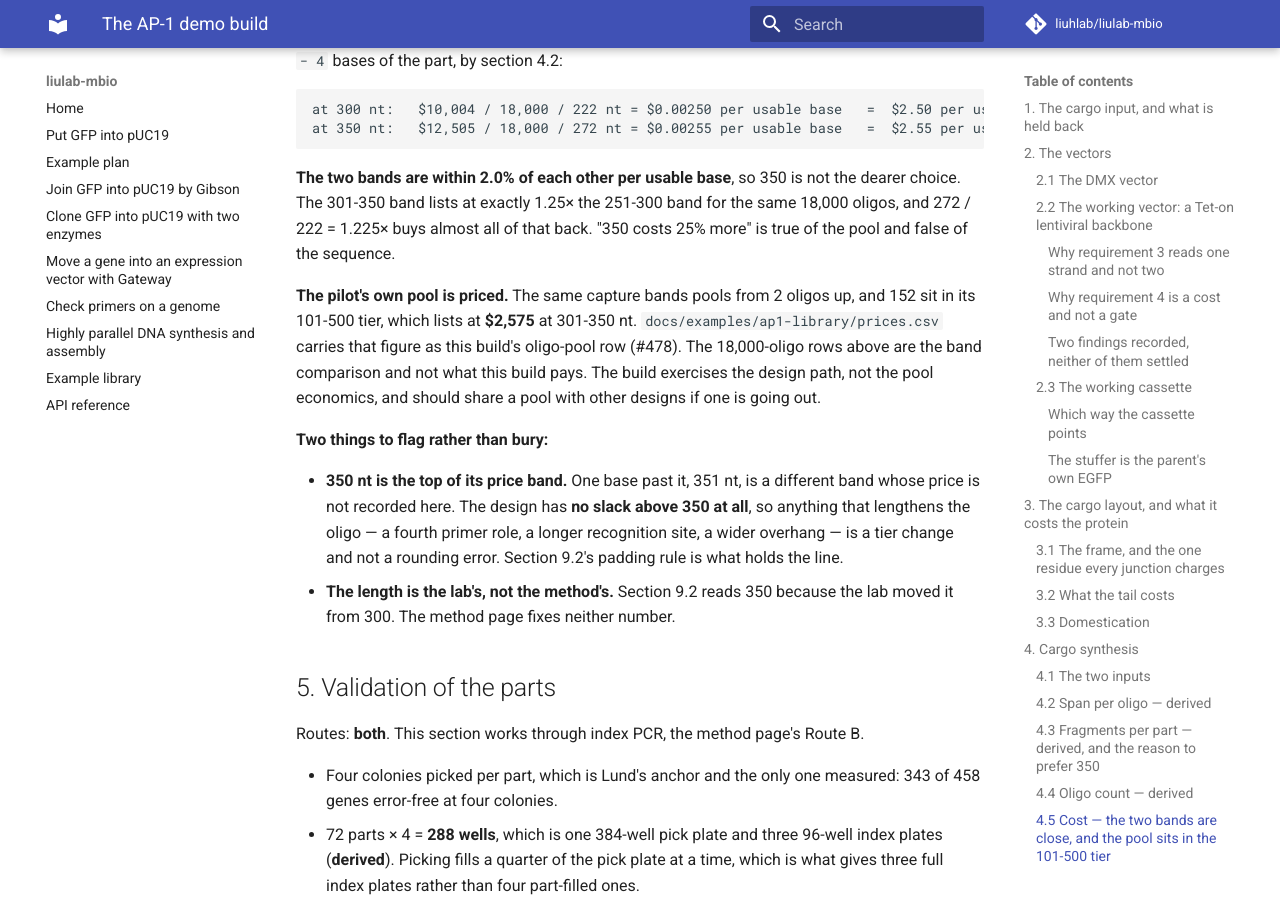
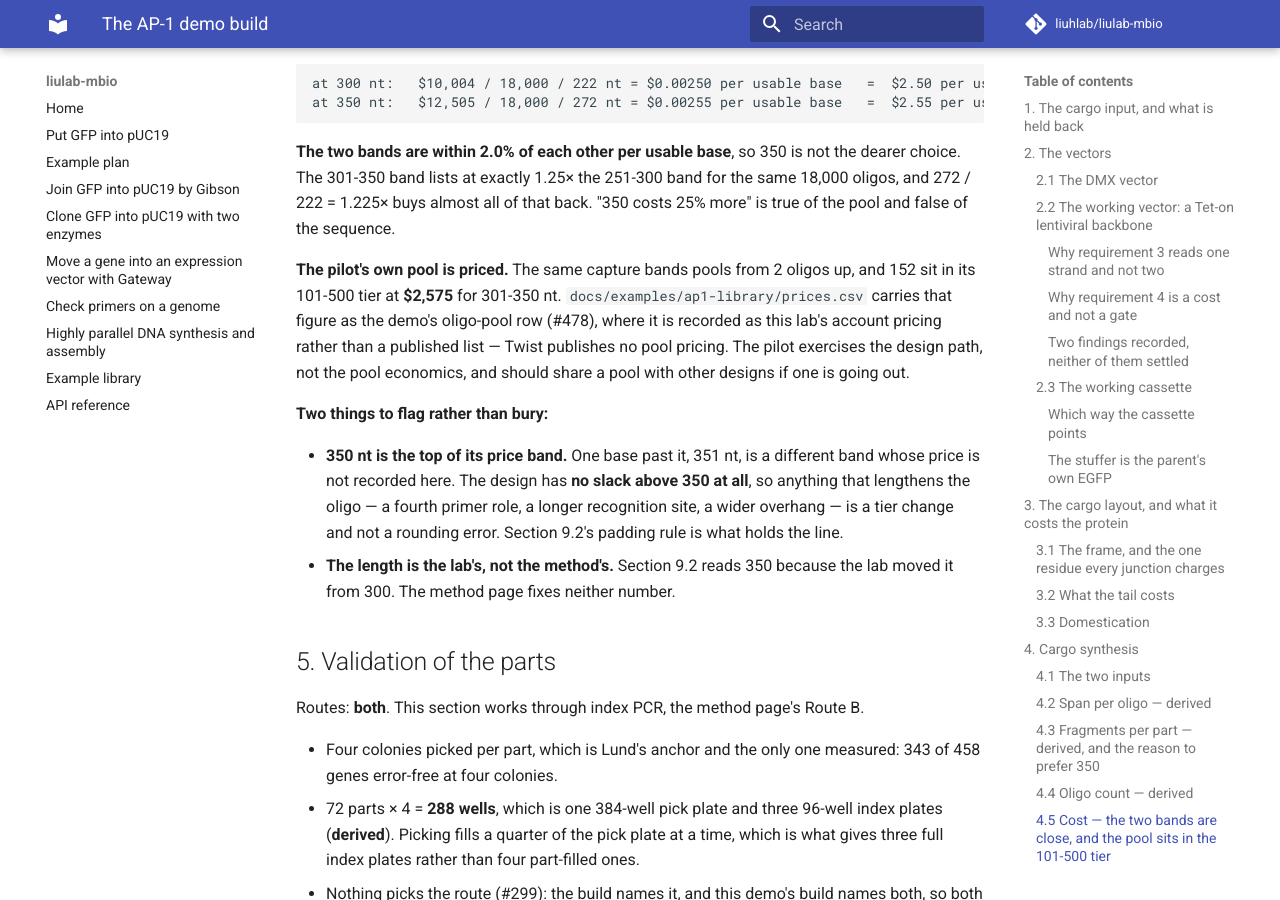
Before and after one commit to liuhlab/liulab-mbio, an MkDocs documentation site: the page built from docs/research/ap1-demo-project.md, in a window 1280 px wide and 900 px high, scrolled down 10933 px. Built offline with MkDocs 1.6.1 and Material for MkDocs 9.7.7, drawn with Linux system fonts in a browser that asks for light colours; comment, search, counter and statistics services are not loaded; some of the changed text lies outside the part shown.

Commit message:
Fold both reviews in: an account price said so, and one subject swept
The standards axis caught §4.5 calling the Tier 2 figure a list price while
`prices.csv` records it as this lab's account pricing, which Twist does not
publish. The note says which it is now, and the clause that restated the band
caveat is gone. What exercises the design path is the pilot, not its build.

Both axes read `The project builds a combinatorial AP-1 library over three
positions` as a site the sweep missed, the positions being exactly what
`CONTEXT.md` says a build chooses. The build is that library.

Part of #500.

Co-Authored-By: Claude Opus 5 <noreply@anthropic.com>

```diff
--- a/docs/research/ap1-demo-project.md
+++ b/docs/research/ap1-demo-project.md
@@ -23,7 +23,7 @@ this build pays.
 
 ## 1. The cargo input, and what is held back
 
-The project builds a combinatorial AP-1 transcription-factor library over three positions:
+The build is a combinatorial AP-1 transcription-factor library over three positions:
 **N**, **DBD** and **C**. The source calls the middle position bZIP; this build says DBD, and
 they are the same position.
 
@@ -429,11 +429,11 @@ choice. The 301-350 band lists at exactly 1.25× the 251-300 band for the same 1
 false of the sequence.
 
 **The pilot's own pool is priced.** The same capture bands pools from 2 oligos up, and 152 sit
-in its 101-500 tier, which lists at **$2,575** at 301-350 nt.
-`docs/examples/ap1-library/prices.csv` carries that figure as this build's oligo-pool row
-(#478). The 18,000-oligo rows above are the band comparison and not what this build pays. The
-build exercises the design path, not the pool economics, and should share a pool with other
-designs if one is going out.
+in its 101-500 tier at **$2,575** for 301-350 nt. `docs/examples/ap1-library/prices.csv` carries
+that figure as the demo's oligo-pool row (#478), where it is recorded as this lab's account
+pricing rather than a published list — Twist publishes no pool pricing. The pilot exercises the
+design path, not the pool economics, and should share a pool with other designs if one is going
+out.
 
 **Two things to flag rather than bury:**
 
```
